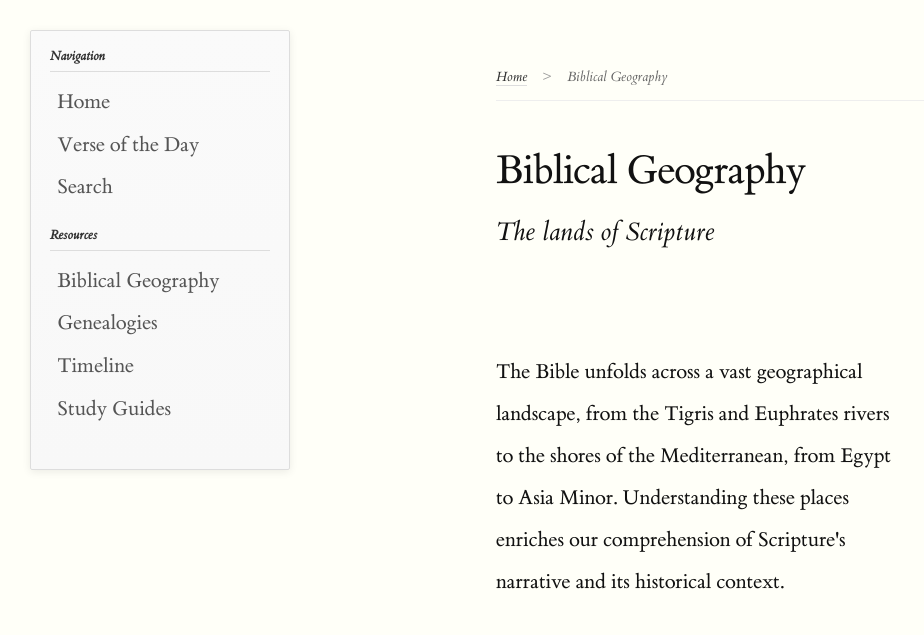
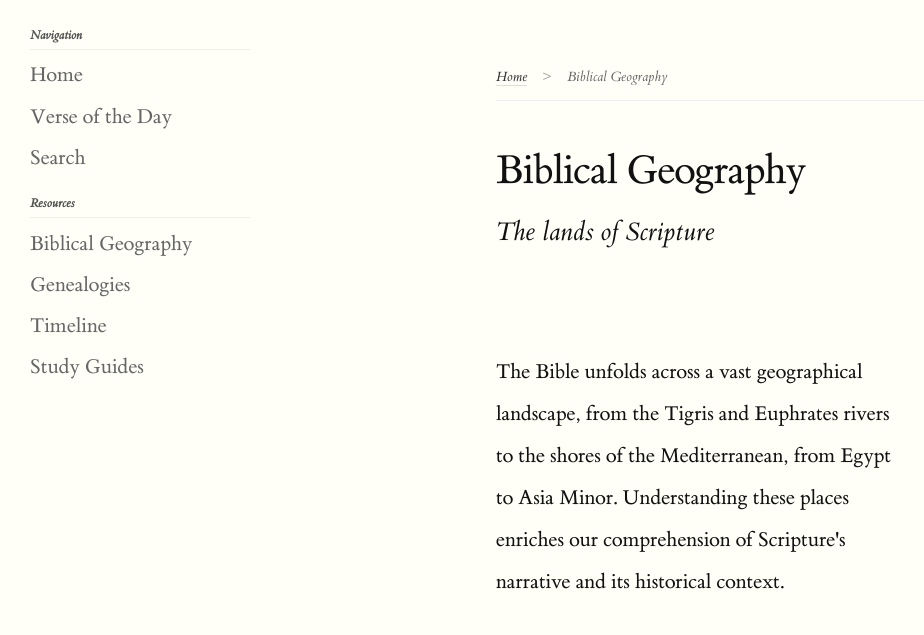
Before and after one commit to kennethreitz/kjvstudy.org, a FastAPI app: page /biblical-maps in a window 1280 px wide. Shown: the top 635 px of the page, without its empty margins (0-924 px from the left). Run offline with FastAPI, Linux system fonts and the light colour scheme; parts of the project's set-up code (start-up, migrations or seed data) failed here and were passed over; some libraries are stand-ins or nearby versions.

Commit message:
Remove sidebar background for clean text-only design
Simplify sidebar to pure typography with no background:
- Remove gradient background, border, shadow, border-radius
- Set background to transparent throughout
- Remove padding backgrounds from all elements
- Simplify link hover (no background, just color change)
- Minimal current indicator (bold only, no background/border)
- Lighter, more minimal scrollbar
- Reduce heading emphasis and border weight
- Make context-path italic with subtle left border

Creates an elegant, minimal sidebar that's just smart text
positioned on the page, matching the literary aesthetic.

🤖 Generated with [Claude Code](https://claude.com/claude-code)

Co-Authored-By: Claude <noreply@anthropic.com>

```diff
--- a/kjvstudy_org/templates/base.html
+++ b/kjvstudy_org/templates/base.html
@@ -120,37 +120,34 @@
             width: 220px;
             max-height: calc(100vh - 4rem);
             overflow-y: auto;
-            background: linear-gradient(to bottom, #fafafa 0%, #f8f8f8 100%);
-            border: 1px solid #ddd;
-            border-radius: 2px;
-            padding: 1.25rem;
+            background: transparent;
+            padding: 0;
             font-size: 0.8rem;
             line-height: 1.5;
-            box-shadow: 0 2px 8px rgba(0,0,0,0.08);
             z-index: 100;
         }
 
         .nav-sidebar::-webkit-scrollbar {
-            width: 6px;
+            width: 4px;
         }
 
         .nav-sidebar::-webkit-scrollbar-track {
-            background: #f0f0f0;
+            background: transparent;
         }
 
         .nav-sidebar::-webkit-scrollbar-thumb {
-            background: #ccc;
-            border-radius: 3px;
+            background: #ddd;
+            border-radius: 2px;
         }
 
         .nav-sidebar h3 {
-            font-size: 0.9rem;
+            font-size: 0.85rem;
             font-weight: 600;
             font-style: italic;
-            margin: 0 0 0.75rem 0;
-            padding-bottom: 0.5rem;
-            border-bottom: 1px solid #ddd;
-            color: #333;
+            margin: 0 0 0.5rem 0;
+            padding-bottom: 0.4rem;
+            border-bottom: 1px solid #eee;
+            color: #555;
         }
 
         .nav-sidebar ul {
@@ -164,26 +161,21 @@
         }
 
         .nav-sidebar a {
-            color: #555;
+            color: #666;
             text-decoration: none;
             border-bottom: none;
             display: block;
-            padding: 0.25rem 0.5rem;
-            border-radius: 2px;
-            transition: all 0.2s;
+            padding: 0.2rem 0;
+            transition: color 0.2s;
         }
 
         .nav-sidebar a:hover {
             color: #000;
-            background: rgba(0,0,0,0.05);
         }
 
         .nav-sidebar a.current {
             color: #000;
-            background: rgba(0,0,0,0.08);
             font-weight: 600;
-            border-left: 3px solid #333;
-            padding-left: 0.75rem;
         }
 
         .nav-sidebar .testament-section {
@@ -204,18 +196,21 @@
         }
 
         .nav-sidebar .context-path {
-            background: #f0f0f0;
-            padding: 0.75rem;
+            background: transparent;
+            padding: 0 0 0.75rem 0;
             margin-bottom: 1rem;
-            border-left: 3px solid #666;
-            font-size: 0.8rem;
-            line-height: 1.8;
-            color: #555;
+            border-left: 2px solid #ccc;
+            padding-left: 0.5rem;
+            font-size: 0.75rem;
+            line-height: 1.6;
+            color: #666;
+            font-style: italic;
         }
 
         .nav-sidebar .context-path strong {
-            color: #000;
+            color: #333;
             font-weight: 600;
+            font-style: normal;
         }
 
         /* Hide sidebar on smaller screens */
```
